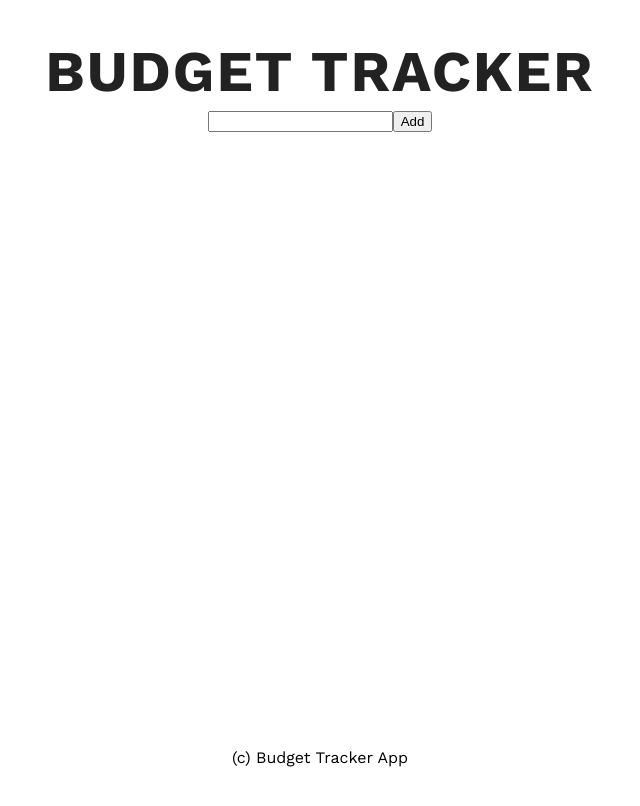
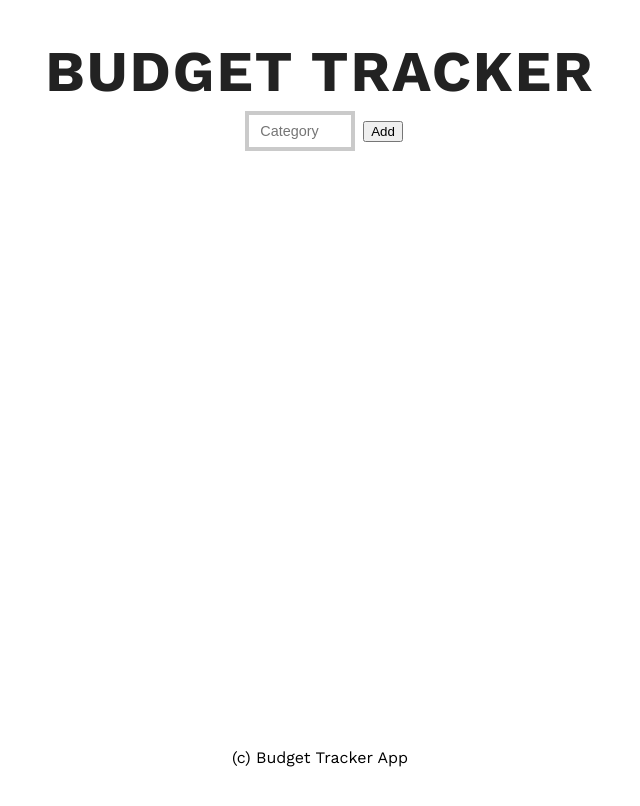
Before and after one commit to limongoo/budget-tracker, a React app: page / in a window 1280 px wide. Shown: the whole page, without its empty margins (320-960 px from the left). Built offline with nearby package versions, Linux system fonts and the light colour scheme; a web font is replaced by a local one.

Commit message:
category css

```diff
--- a/src/components/budget/Categories.js
+++ b/src/components/budget/Categories.js
@@ -3,6 +3,7 @@ import { connect } from 'react-redux';
 import { addCategory } from './actions';
 import Category from './Category';
 import CategoryForm from './CategoryForm';
+import './Category.css';
 
 class Categories extends Component {
 
@@ -11,7 +12,7 @@ class Categories extends Component {
     return (
       <div>
         <CategoryForm onEdit={addCategory}/>
-        <ul>
+        <ul className="category-ul">
           {categories.map(category => <Category key={category.id} {...category}/>)}
         </ul>
       </div>);
--- /dev/null
+++ b/src/components/budget/Category.css
@@ -0,0 +1,16 @@
+@import '../../styles/variables.css';
+
+
+.category-ul {
+  list-style-type: none;
+}
+
+input {
+  box-sizing: border-box;
+  border: 4px solid rgb(202, 202, 202);
+  padding: .5rem .7rem;
+  margin: 0 0.5rem 0.4rem;
+  font-size: 90%;
+  background: white;
+  width: 110px;
+}
--- a/src/components/budget/CategoryForm.js
+++ b/src/components/budget/CategoryForm.js
@@ -1,4 +1,5 @@
 import React, { Component } from 'react';
+import './Category.css';
 
 export default class CategoryForm extends Component {
 
@@ -26,8 +27,8 @@ export default class CategoryForm extends Component {
   render() {
     const { id, text } = this.state;
     return (
-      <form onSubmit = {this.handleSubmit}>
-        <input required name="text" value={text}  onChange={this.handleChange}/>
+      <form onSubmit = {this.handleSubmit} className="add-category">
+        <input required name="text" value={text}  onChange={this.handleChange} placeholder="Category"/>
         <button type="submit">{ id ? 'Update' : 'Add' }</button>
       </form>
     );
--- a/src/styles/variables.css
+++ b/src/styles/variables.css
@@ -2,3 +2,9 @@ $link: #008834;
 
 $black: #222222;
 $white: #ffffff;
+$gray: #a2a2a2;
+
+
+aside {
+  color: #a2a2a2;
+}
```
